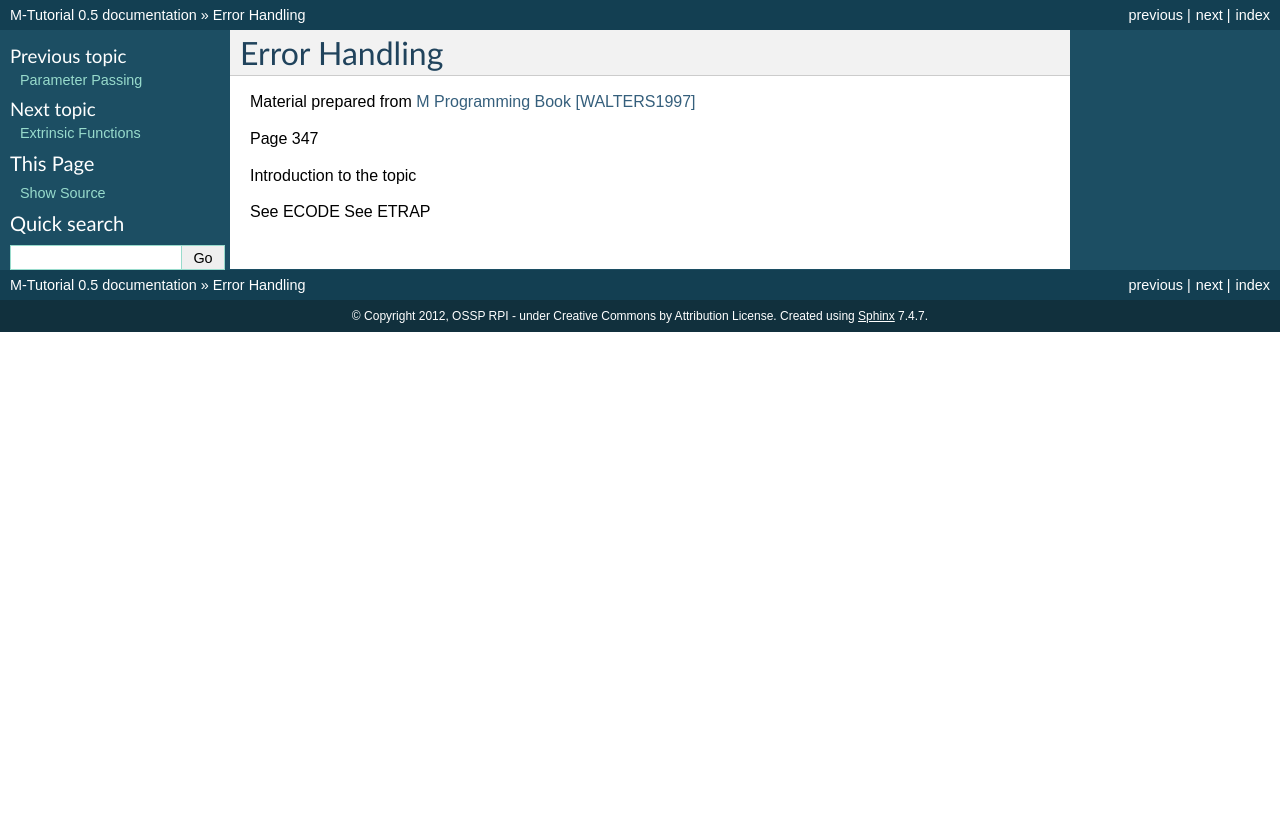
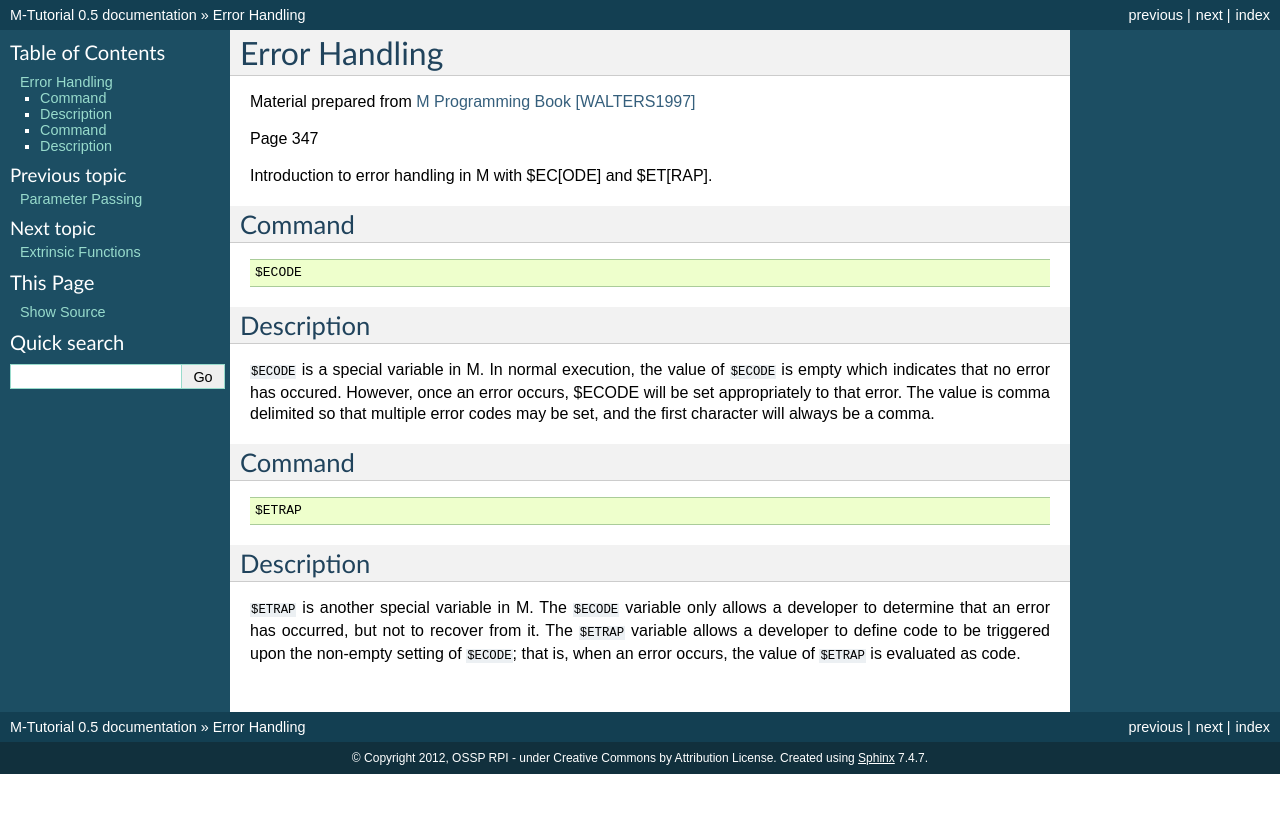
Before and after one commit to luisibanez/M-Tutorial, a Sphinx documentation site: the page built from source/ErrorHandling.rst, in a window 1280 px wide. Shown: the top 813 px of the page. Built offline with Sphinx 7.4.7, drawn with Linux system fonts in a browser that asks for light colours.

Commit message:
Added ECODE and ETRAP under ErrorHandling.

```diff
--- a/source/ErrorHandling.rst
+++ b/source/ErrorHandling.rst
@@ -6,9 +6,37 @@ Material prepared from `M Programming Book`_ [WALTERS1997]_
 
 Page 347
 
-Introduction to the topic
+Introduction to error handling in M with $EC[ODE] and $ET[RAP].
 
-See ECODE
-See ETRAP
+Command
+-------
+::
+
+    $ECODE
+
+
+Description
+-----------
+``$ECODE`` is a special variable in M. In normal execution, the value of
+``$ECODE`` is empty which indicates that no error has occured. However, once
+an error occurs, $ECODE will be set appropriately to that error. The value is
+comma delimited so that multiple error codes may be set, and the first
+character will always be a comma.
+
+Command
+-------
+::
+
+    $ETRAP
+
+Description
+-----------
+``$ETRAP`` is another special variable in M. The ``$ECODE`` variable only
+allows a developer to determine that an error has occurred, but not to recover
+from it. The ``$ETRAP`` variable allows a developer to define code to be
+triggered upon the non-empty setting of ``$ECODE``; that is, when an error
+occurs, the value of ``$ETRAP`` is evaluated as code.
+
+
 
 .. _M Programming book: http://books.google.com/books?id=jo8_Mtmp30kC&printsec=frontcover&dq=M+Programming&hl=en&sa=X&ei=2mktT--GHajw0gHnkKWUCw&ved=0CDIQ6AEwAA#v=onepage&q=M%20Programming&f=false
```
